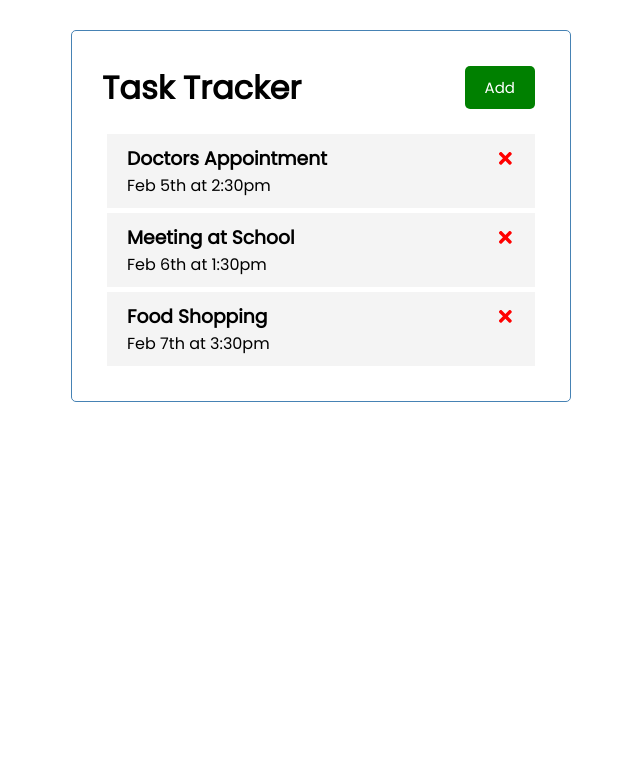
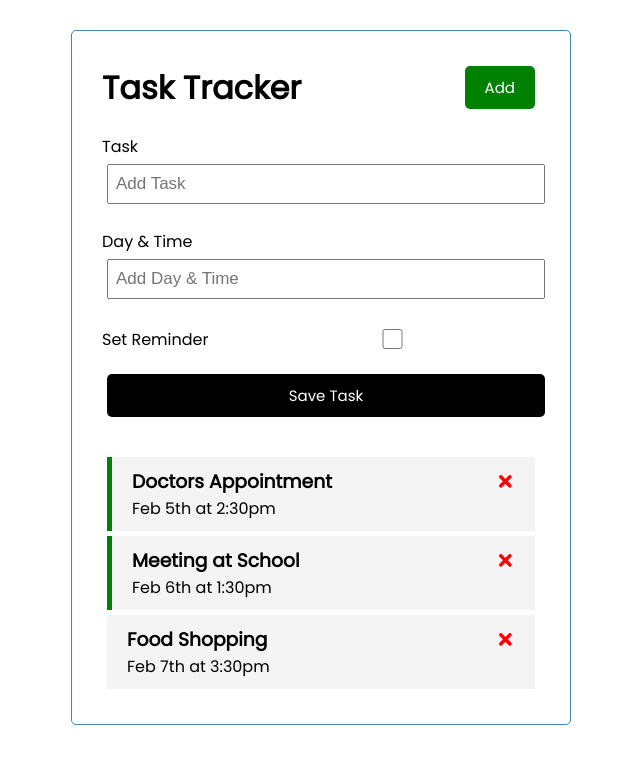
Before and after one commit to radness/react-task-tracker, a React (Create React App) app: page / in a window 1280 px wide. Shown: the top 764 px of the page, without its empty margins (319-959 px from the left). Built offline with nearby package versions, Linux system fonts and the light colour scheme.

Commit message:
AddTask 구현

```diff
--- a/package.json
+++ b/package.json
@@ -9,7 +9,7 @@
     "react": "^17.0.2",
     "react-dom": "^17.0.2",
     "react-icons": "^4.2.0",
-    "react-scripts": "4.0.3",
+    "react-scripts": "^4.0.3",
     "web-vitals": "^1.0.1"
   },
   "scripts": {
--- a/src/App.js
+++ b/src/App.js
@@ -1,6 +1,7 @@
 import Header from './components/Header'
 import Tasks from './components/Tasks'
 import { useState } from 'react'
+import AddTask from './components/AddTask'
 
 function App() {
   const [tasks, setTasks] = useState([
@@ -26,13 +27,35 @@
 
   // Delete Task
   const deleteTask = (id) => {
-    console.log('delete', id);
+    // console.log('delete', id);
+    setTasks(tasks.filter((task) => task.id !== id))
+  }
+
+  // Toggle Reminder
+  const toggleReminder = (id) => {
+    setTasks(tasks.map((task) =>
+      task.id === id ? {...task, reminder: !task.reminder } : task))
+  }
+
+  // Add Task
+  const addTask = (task) => {
+    // console.log(task);
+    const id = Math.floor(Math.random() * 10000) + 1
+
+    const newTask = { id, ...task }
+
+    setTasks([...tasks, newTask])
   }
 
   return (
     <div className="container">
       <Header />
-      <Tasks tasks={tasks} onDelete={deleteTask} />
+      <AddTask onAdd={addTask}/>
+      <Tasks
+        tasks={tasks}
+        onDelete={deleteTask}
+        onToggle={toggleReminder}
+      />
     </div>
   );
 }
--- /dev/null
+++ b/src/components/AddTask.js
@@ -0,0 +1,53 @@
+import { useState } from 'react'
+
+const AddTask = ({ onAdd }) => {
+    const [text, setText] = useState('')
+    const [day, setDay] = useState('')
+    const [reminder, setReminder] = useState(false)
+
+    const onSubmit = (e) => {
+        e.preventDefault()
+
+        if (!text) {
+            alert('Please add a task.')
+            return
+        }
+
+        onAdd({ text, day, reminder })
+
+        setText('')
+        setDay('')
+        setReminder(false)
+    }
+
+    return (
+        <form className='add-form' onSubmit={onSubmit}>
+            <div className='form-control'>
+                <label>Task</label>
+                <input type='text' placeholder='Add Task'
+                    value={text}
+                    onChange={(e) => setText(e.target.value)}
+                ></input>
+            </div>
+            <div className='form-control'>
+                <label>Day & Time</label>
+                <input type='text' placeholder='Add Day & Time'
+                    value={day}
+                    onChange={(e) => setDay(e.target.value)}
+                ></input>
+            </div>
+            <div className='form-control form-control-check'>
+                <label>Set Reminder</label>
+                <input type='checkbox'
+                    checked={reminder}
+                    value={reminder}
+                    onChange={(e) => setReminder(e.currentTarget.checked)}
+                ></input>
+            </div>
+
+            <input type='submit' value='Save Task' className='btn btn-block'/>
+        </form>
+    )
+}
+
+export default AddTask
--- a/src/components/Task.js
+++ b/src/components/Task.js
@@ -1,12 +1,17 @@
 import { FaTimes } from 'react-icons/fa'
 
-const Task = ({ task, onDelete }) => {
+const Task = ({ task, onDelete, onToggle }) => {
   return (
-    <div className='task'>
+    <div
+      className={`task ${task.reminder ? 'reminder' : ''}`}
+      onDoubleClick={() => onToggle(task.id)}
+    >
       <h3>
-        {task.text} <FaTimes
+        {task.text}{' '}
+        <FaTimes
           style={{ color: 'red', cursor: 'pointer' }}
-          onClick={onDelete} />
+          onClick={() => onDelete(task.id)}
+        />
       </h3>
       <p>{task.day}</p>
 
--- a/src/components/Tasks.js
+++ b/src/components/Tasks.js
@@ -1,12 +1,13 @@
 import Task from './Task'
 
-const Tasks = ({ tasks, onDelete }) => {
+const Tasks = ({ tasks, onDelete, onToggle }) => {
   return (
     <>
       {tasks.map((task) => (
         <Task key={task.id}
           task={task}
           onDelete={onDelete}
+          onToggle={onToggle}
         />
       ))}
     </>
--- a/src/index.css
+++ b/src/index.css
@@ -47,7 +47,7 @@
   transform: scale(0.98);
 }
 
-.btn:block {
+.btn-block {
   display: block;
   width: 100%;
 }
```
Also changed, not shown: 1 other file (tests, documents, lock files or other folders).
